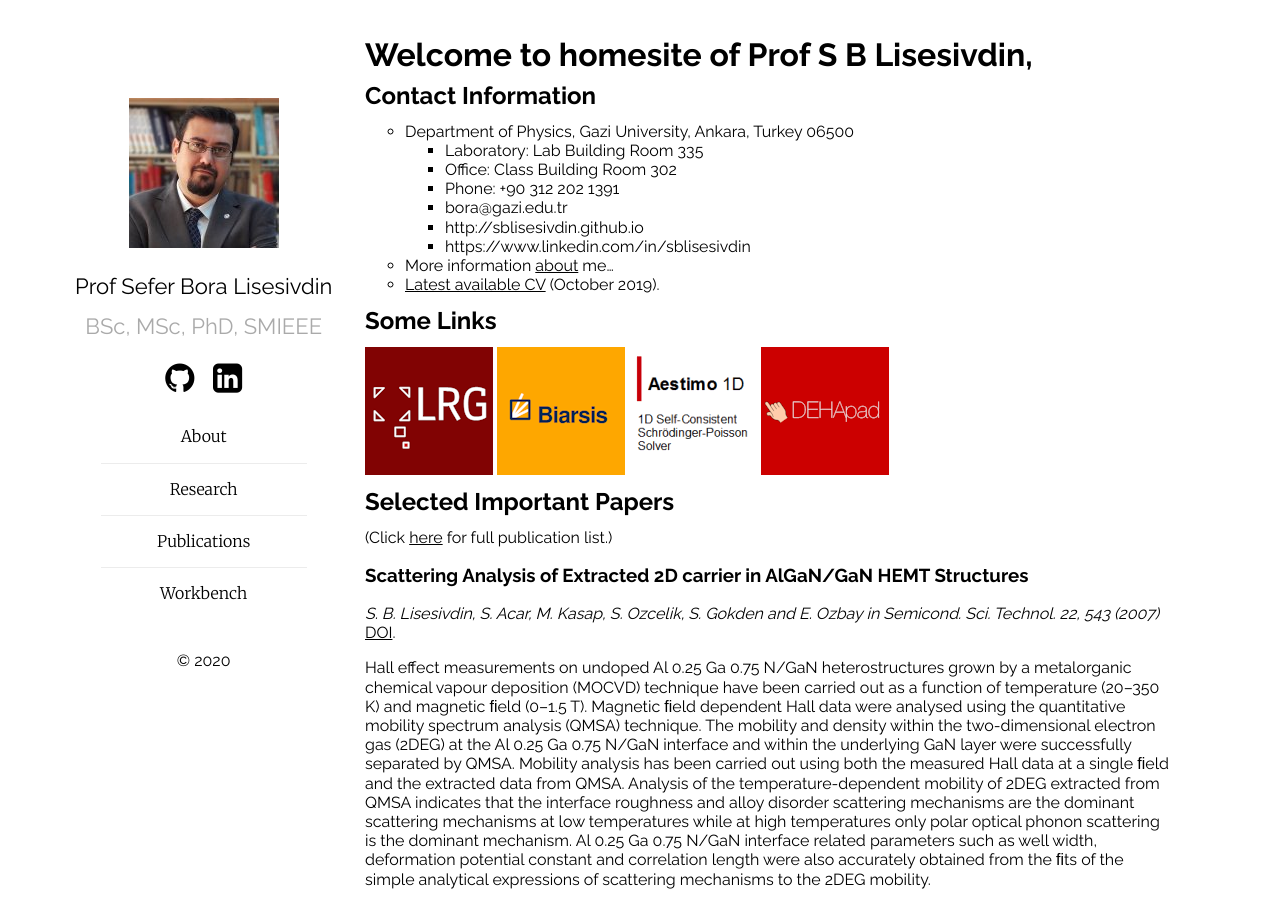
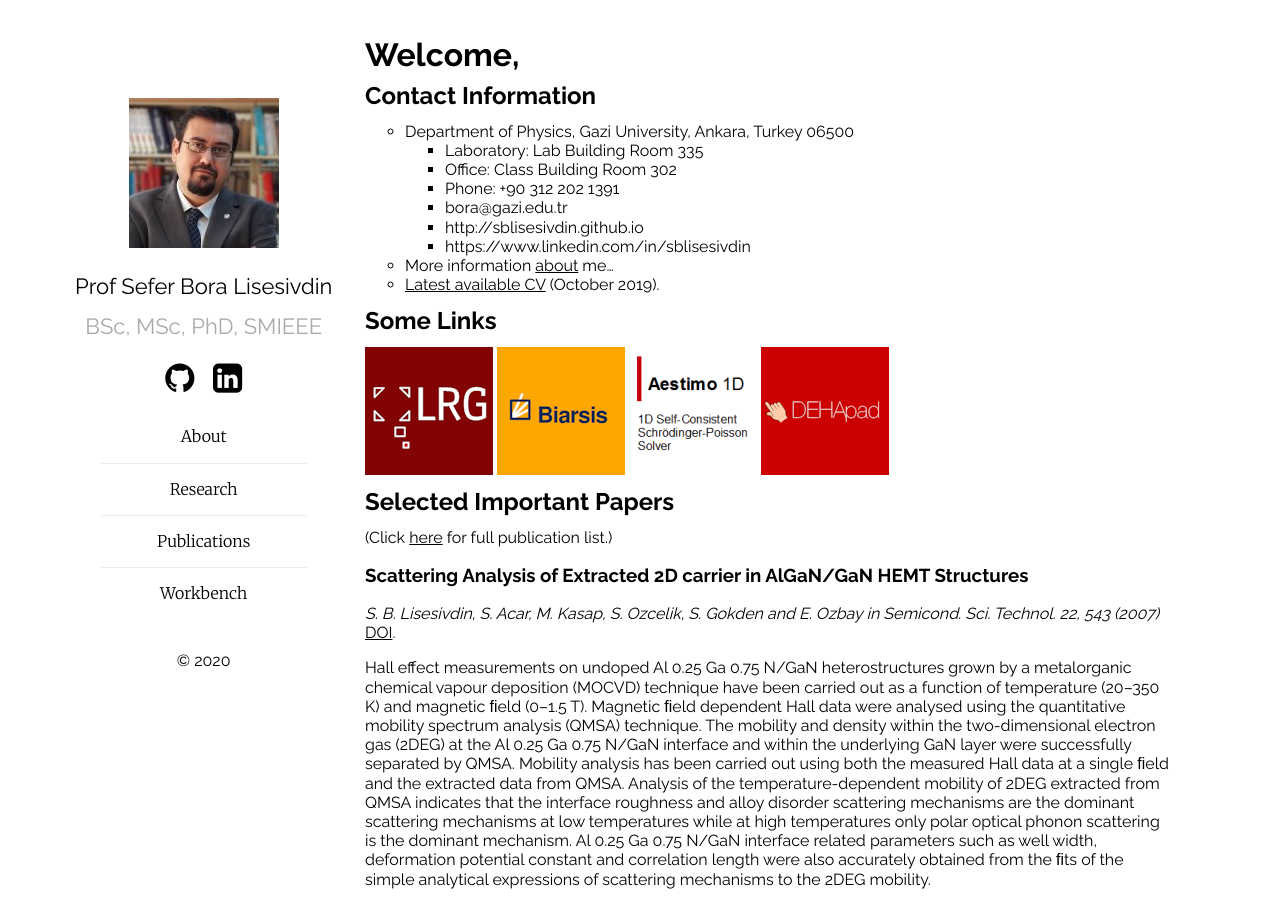
Before and after one commit to sblisesivdin/sblisesivdin.github.io, a Jekyll site: the page built from index.md, in a window 1280 px wide and 900 px high. Built offline with Jekyll 4.4.1, drawn with Linux system fonts in a browser that asks for light colours; our own code applies the rules of GitHub Pages for plain Markdown files.

Commit message:
Update index.md

```diff
--- a/index.md
+++ b/index.md
@@ -1,7 +1,7 @@
 ---
 layout: home
 ---
-# Welcome to homesite of Prof S B Lisesivdin,
+# Welcome,
 
 ## Contact Information
 
```
